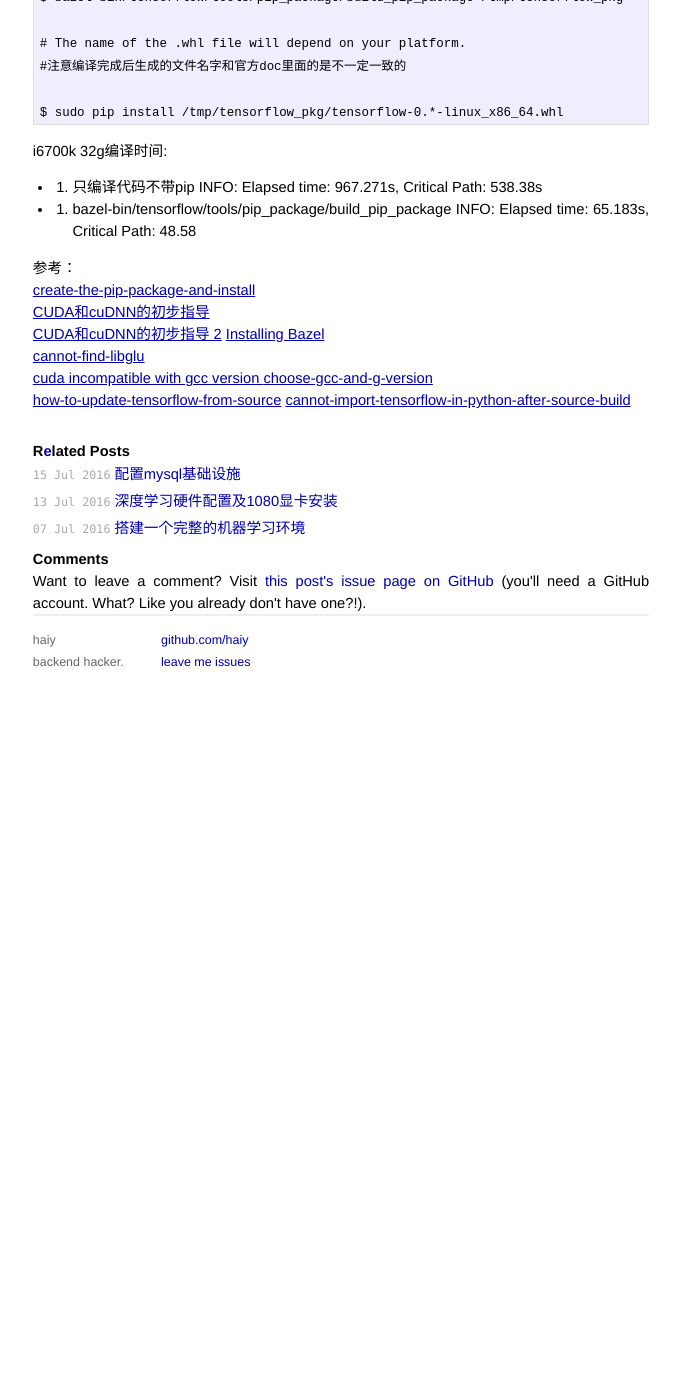
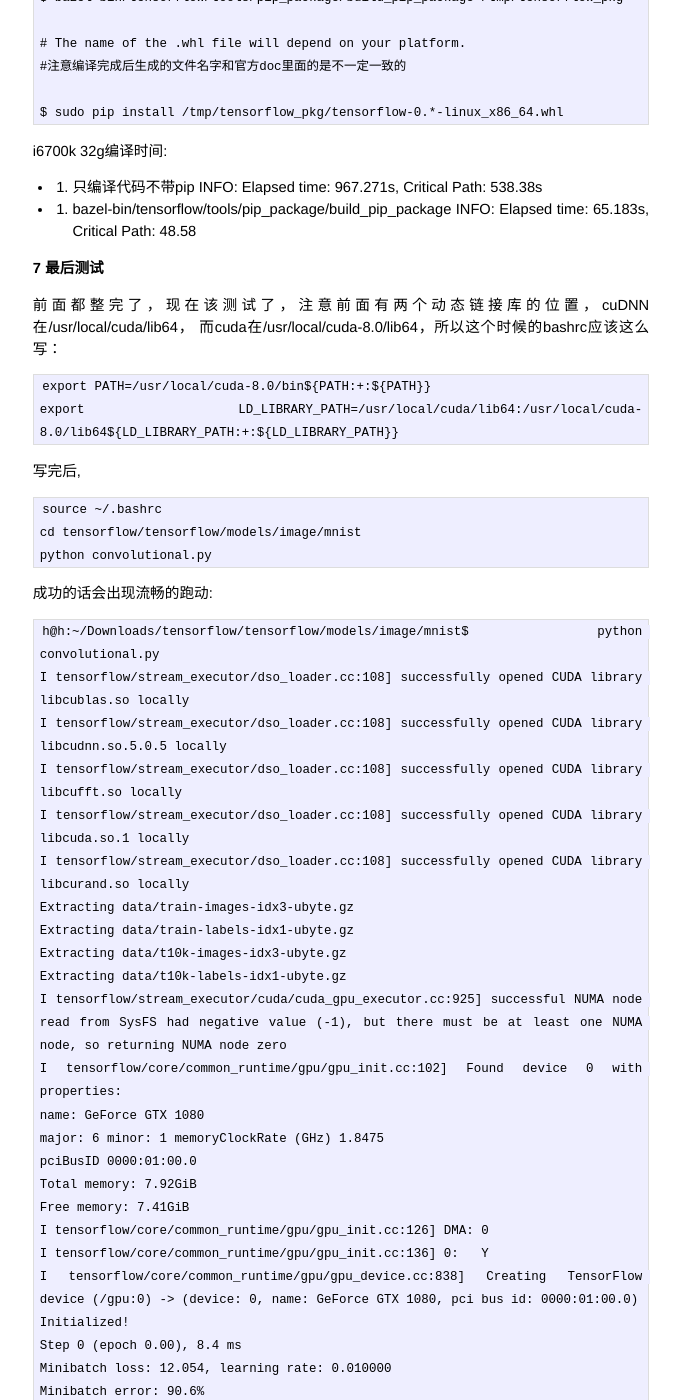
Before and after one commit to caratiger/haiy.github.io, a Jekyll site: the page built from _posts/2016-07-17-ubuntu16.04上GTX1080的CUDA安装.md, in a window 1280 px wide and 1400 px high, scrolled down 4299 px. Shown: the whole window, without its empty margins (299-980 px from the left). Built offline with Jekyll 4.4.1, drawn with Linux system fonts in a browser that asks for light colours; comment, search, counter and statistics services are not loaded; before the commit the page ends 4984 px from its top, so only the background shows below that; some of the changed text lies outside the part shown.

Commit message:
Update 2016-07-17-ubuntu16.04上GTX1080的CUDA安装.md

````diff
--- a/_posts/2016-07-17-ubuntu16.04上GTX1080的CUDA安装.md
+++ b/_posts/2016-07-17-ubuntu16.04上GTX1080的CUDA安装.md
@@ -226,6 +226,66 @@ i6700k 32g编译时间:
  - 2.  bazel-bin/tensorflow/tools/pip_package/build_pip_package
         INFO: Elapsed time: 65.183s, Critical Path: 48.58
 
+**7 最后测试**
+
+前面都整完了，现在该测试了，注意前面有两个动态链接库的位置，cuDNN在/usr/local/cuda/lib64，
+而cuda在/usr/local/cuda-8.0/lib64，所以这个时候的bashrc应该这么写：
+
+```
+export PATH=/usr/local/cuda-8.0/bin${PATH:+:${PATH}}
+export LD_LIBRARY_PATH=/usr/local/cuda/lib64:/usr/local/cuda-8.0/lib64${LD_LIBRARY_PATH:+:${LD_LIBRARY_PATH}}
+```
+
+写完后,
+
+```
+source ~/.bashrc
+cd tensorflow/tensorflow/models/image/mnist
+python convolutional.py
+```
+
+成功的话会出现流畅的跑动:
+
+```
+h@h:~/Downloads/tensorflow/tensorflow/models/image/mnist$ python convolutional.py
+I tensorflow/stream_executor/dso_loader.cc:108] successfully opened CUDA library libcublas.so locally
+I tensorflow/stream_executor/dso_loader.cc:108] successfully opened CUDA library libcudnn.so.5.0.5 locally
+I tensorflow/stream_executor/dso_loader.cc:108] successfully opened CUDA library libcufft.so locally
+I tensorflow/stream_executor/dso_loader.cc:108] successfully opened CUDA library libcuda.so.1 locally
+I tensorflow/stream_executor/dso_loader.cc:108] successfully opened CUDA library libcurand.so locally
+Extracting data/train-images-idx3-ubyte.gz
+Extracting data/train-labels-idx1-ubyte.gz
+Extracting data/t10k-images-idx3-ubyte.gz
+Extracting data/t10k-labels-idx1-ubyte.gz
+I tensorflow/stream_executor/cuda/cuda_gpu_executor.cc:925] successful NUMA node read from SysFS had negative value (-1), but there must be at least one NUMA node, so returning NUMA node zero
+I tensorflow/core/common_runtime/gpu/gpu_init.cc:102] Found device 0 with properties:
+name: GeForce GTX 1080
+major: 6 minor: 1 memoryClockRate (GHz) 1.8475
+pciBusID 0000:01:00.0
+Total memory: 7.92GiB
+Free memory: 7.41GiB
+I tensorflow/core/common_runtime/gpu/gpu_init.cc:126] DMA: 0
+I tensorflow/core/common_runtime/gpu/gpu_init.cc:136] 0:   Y
+I tensorflow/core/common_runtime/gpu/gpu_device.cc:838] Creating TensorFlow device (/gpu:0) -> (device: 0, name: GeForce GTX 1080, pci bus id: 0000:01:00.0)
+Initialized!
+Step 0 (epoch 0.00), 8.4 ms
+Minibatch loss: 12.054, learning rate: 0.010000
+Minibatch error: 90.6%
+Validation error: 84.6%
+
+......
+
+Minibatch error: 0.0%
+Validation error: 0.7%
+Step 8500 (epoch 9.89), 4.7 ms
+Minibatch loss: 1.601, learning rate: 0.006302
+Minibatch error: 0.0%
+Validation error: 0.9%
+Test error: 0.8%
+```
+
+总算成功了！！太他妈不容易了！
+
 
 
 参考：
````
